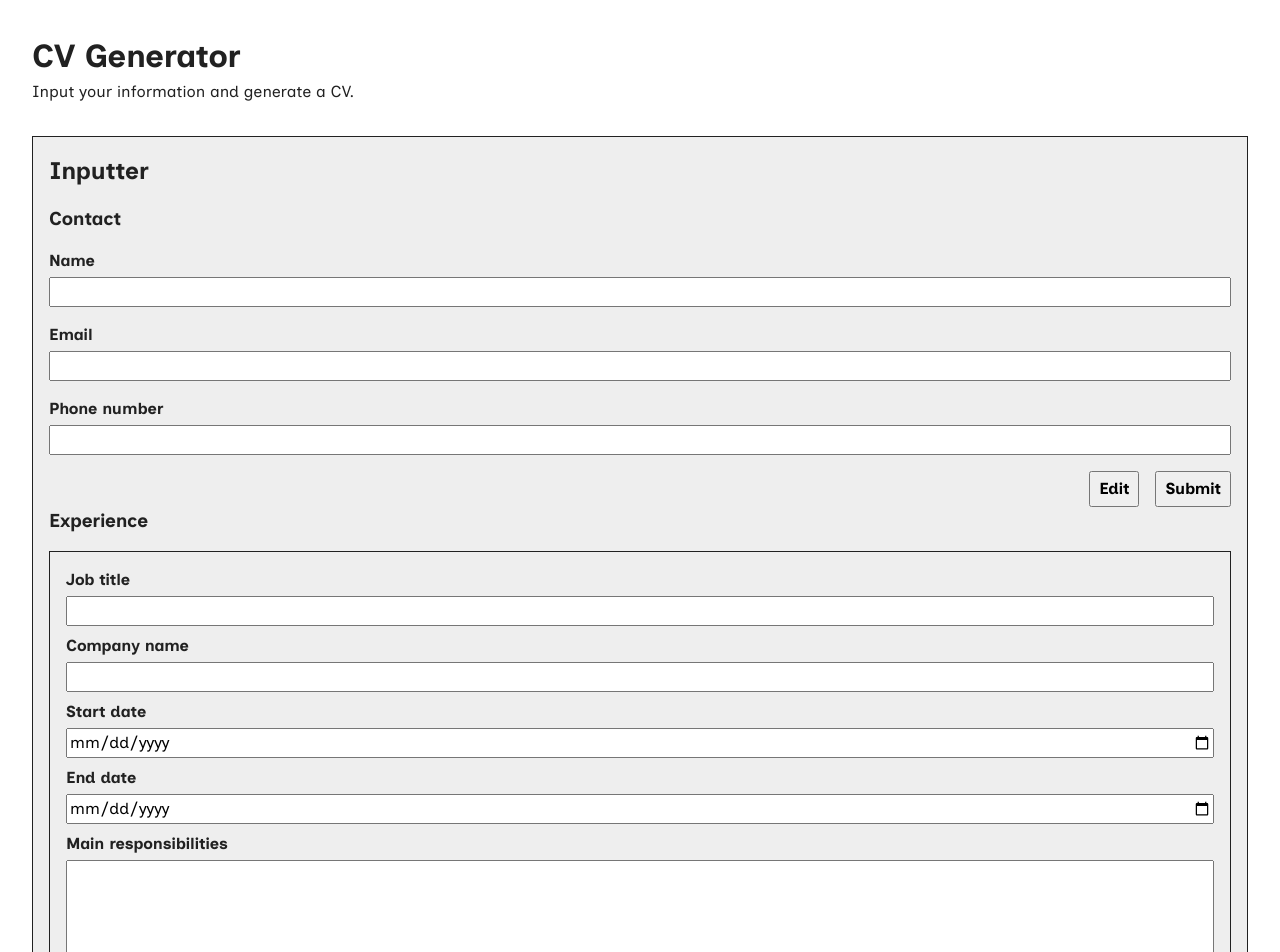
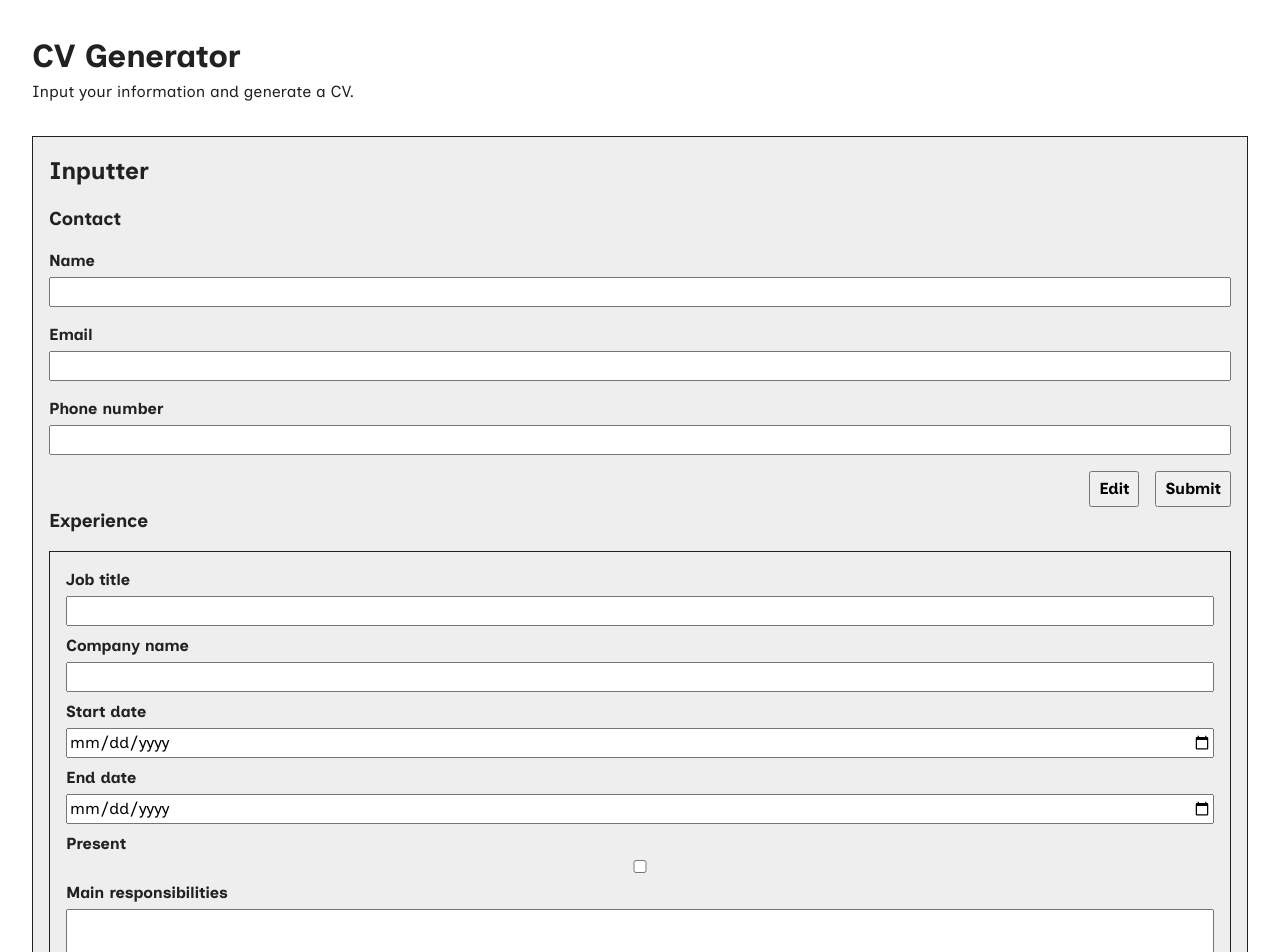
Before and after one commit to dsmchen/cv-app, a React (Vite) app: page / in a window 1280 px wide. Shown: the top 952 px of the page. Built offline with nearby package versions, Linux system fonts and the light colour scheme.

Commit message:
feat: add present state

```diff
--- a/src/components/CvGenerator.jsx
+++ b/src/components/CvGenerator.jsx
@@ -16,6 +16,7 @@ export default function CvGenerator() {
       companyName: '',
       startDate: '',
       endDate: '',
+      present: false,
       mainResponsibilities: '',
     },
   ]);
--- a/src/components/ExperienceForm.jsx
+++ b/src/components/ExperienceForm.jsx
@@ -1,6 +1,7 @@
 import '../styles/Form.css';
 import TextInput from './fields/TextInput';
 import DateInput from './fields/DateInput';
+import CheckboxInput from './fields/CheckboxInput';
 import Textarea from './fields/Textarea';
 import ButtonGroup from './buttons/ButtonGroup';
 import { useState } from 'react';
@@ -37,9 +38,19 @@ export default function ExperienceForm({ experience, setExperience }) {
           index={i}
           disabled={inputDisabled}
         />
-        <DateInput
-          label="End date"
-          value={experience[i].endDate ?? ''}
+        {!experience[i].present && (
+          <DateInput
+            label="End date"
+            value={experience[i].endDate ?? ''}
+            experience={experience}
+            setExperience={setExperience}
+            index={i}
+            disabled={inputDisabled}
+          />
+        )}
+        <CheckboxInput
+          label="Present"
+          checked={experience[i].present ?? false}
           experience={experience}
           setExperience={setExperience}
           index={i}
--- a/src/components/Outputter.jsx
+++ b/src/components/Outputter.jsx
@@ -38,7 +38,7 @@ export default function Outputter({ contact, experience }) {
           )}
           {exp.endDate && (
             <li key={exp.id + '-endDate'} className="end-date">
-              {exp.endDate}
+              {exp.present ? 'Present' : exp.endDate}
             </li>
           )}
         </ul>
--- a/src/components/buttons/Button.jsx
+++ b/src/components/buttons/Button.jsx
@@ -23,6 +23,7 @@ export default function Button({
             jobTitle: '',
             startDate: '',
             endDate: '',
+            present: false,
             mainResponsibilities: '',
           },
         ]);
--- /dev/null
+++ b/src/components/fields/CheckboxInput.jsx
@@ -0,0 +1,36 @@
+export default function CheckboxInput({
+  label,
+  checked,
+  experience,
+  setExperience,
+  index,
+  disabled,
+}) {
+  function handleChange(e) {
+    switch (label) {
+      case 'Present':
+        setExperience(
+          experience.map((exp) => {
+            if (exp.id === index) {
+              return { ...exp, present: e.target.checked };
+            } else {
+              return exp;
+            }
+          })
+        );
+        break;
+    }
+  }
+
+  return (
+    <label>
+      <span>{label}</span>
+      <input
+        type="checkbox"
+        checked={checked}
+        onChange={handleChange}
+        disabled={disabled}
+      />
+    </label>
+  );
+}
```
